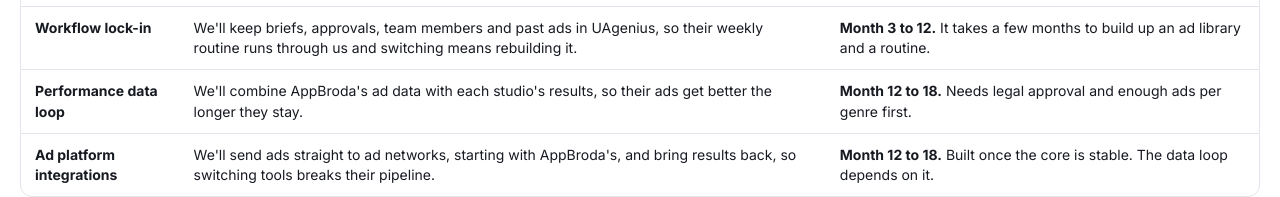
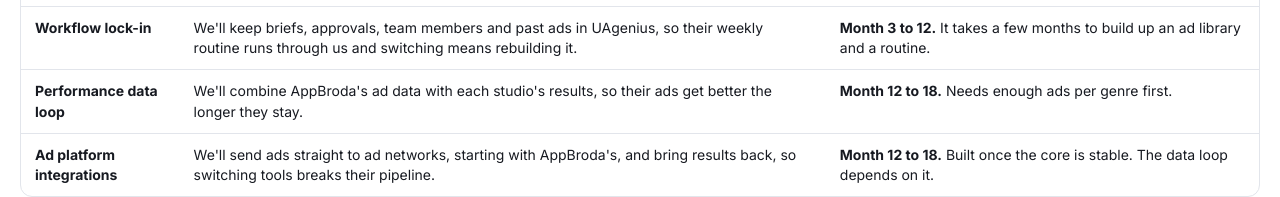
Before and after one commit to riddhigangbhoj/uagenius, a plain HTML site: page index.html in a window 1280 px wide. Shown: the part 3875-4072 px from the top of the page. Drawn offline with Linux system fonts and the light colour scheme.

Commit message:
Remove legal approval mention from moat

```diff
--- a/index.html
+++ b/index.html
@@ -244,7 +244,7 @@ ul.why{margin:0;padding-left:18px;display:grid;gap:4px;font-size:14px;max-width:
     <tr><td><b>Brand memory</b></td><td>We'll save each studio's logo, fonts, colours, voice and characters once, so every ad comes out on-brand and leaving means typing it all in again.</td><td><b>From the first ad, stronger every month.</b> Memory grows with each ad, so by month 6 there's a lot to lose.</td></tr>
     <tr><td><b>Fast iteration</b></td><td>We'll fix what studios complain about every week, so they don't quit. AI tools lose users fast<a class="sl" href="https://www.growthunhinged.com/p/the-ai-churn-wave"> source</a>.</td><td><b>Day 1 to month 18.</b> Most users leave in the first weeks if things go wrong.</td></tr>
     <tr><td><b>Workflow lock-in</b></td><td>We'll keep briefs, approvals, team members and past ads in UAgenius, so their weekly routine runs through us and switching means rebuilding it.</td><td><b>Month 3 to 12.</b> It takes a few months to build up an ad library and a routine.</td></tr>
-    <tr><td><b>Performance data loop</b></td><td>We'll combine AppBroda's ad data with each studio's results, so their ads get better the longer they stay.</td><td><b>Month 12 to 18.</b> Needs legal approval and enough ads per genre first.</td></tr>
+    <tr><td><b>Performance data loop</b></td><td>We'll combine AppBroda's ad data with each studio's results, so their ads get better the longer they stay.</td><td><b>Month 12 to 18.</b> Needs enough ads per genre first.</td></tr>
     <tr><td><b>Ad platform integrations</b></td><td>We'll send ads straight to ad networks, starting with AppBroda's, and bring results back, so switching tools breaks their pipeline.</td><td><b>Month 12 to 18.</b> Built once the core is stable. The data loop depends on it.</td></tr>
   </tbody>
 </table></div>
```
